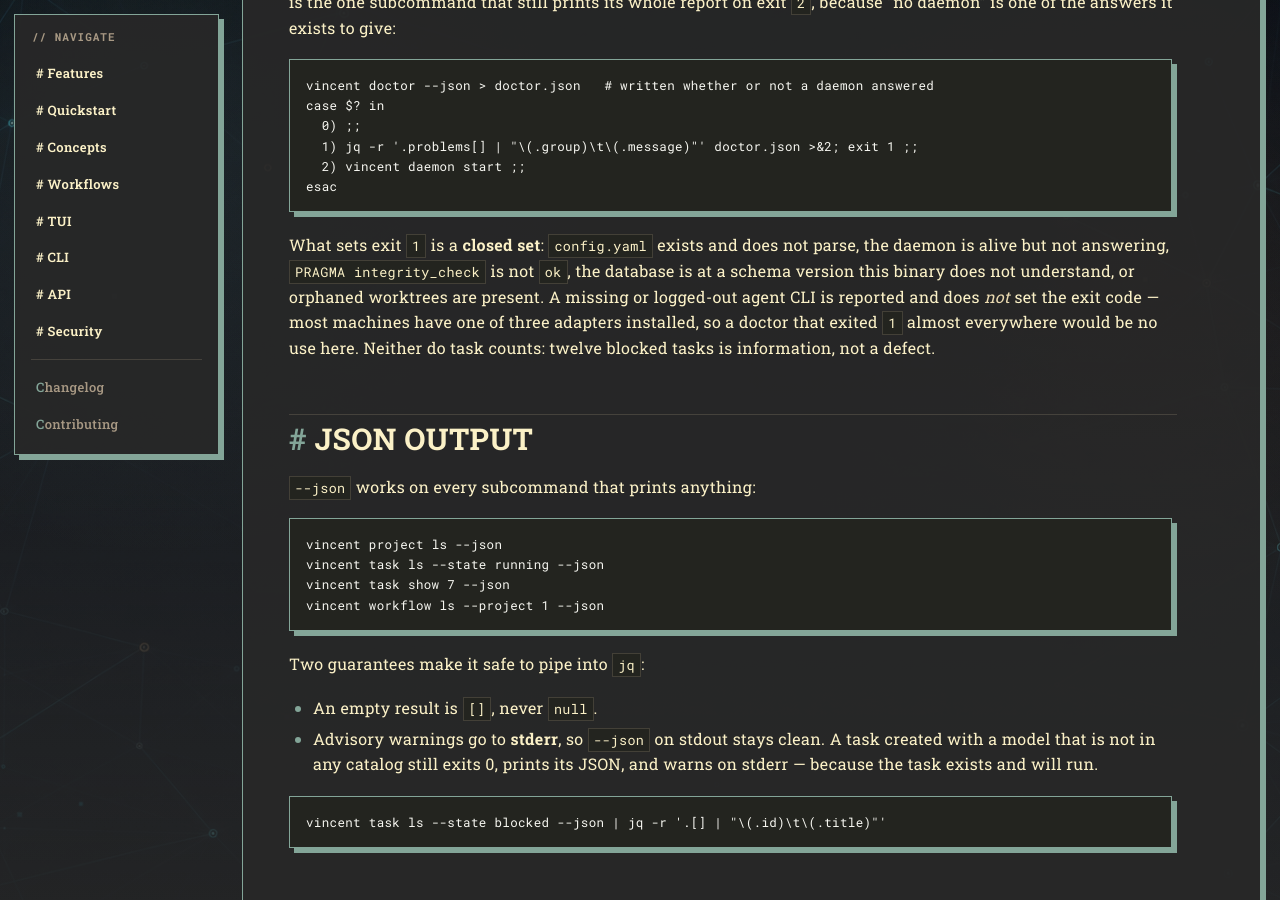
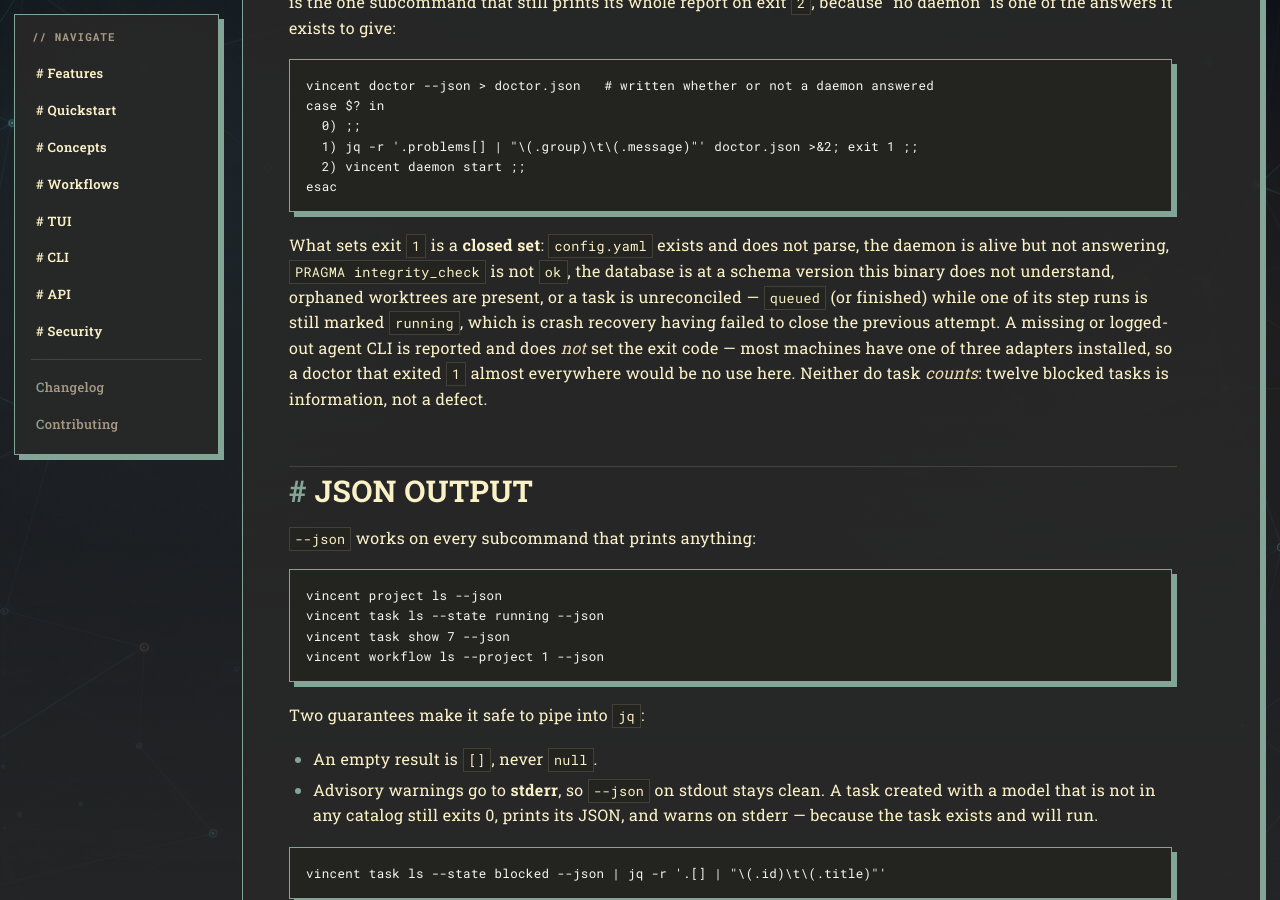
Before and after one commit to lezli01/vincent, a Jekyll site: the page built from docs/guides/scripting.md, in a window 1280 px wide and 900 px high, scrolled down 1738 px. Built offline with Jekyll 4.4.1, drawn with Linux system fonts in a browser that asks for light colours; our own code applies the rules of GitHub Pages for plain Markdown files.

Commit message:
docs: carry the unreconciled task through doctor's closed set and §11
The recovery fix added a sixth member to doctor's unhealthy set and a
fourth check to the admission walk. Three pages still described the old
shapes:

- `docs/reference/cli.md` and `docs/guides/scripting.md` both enumerate
  what sets `vincent doctor`'s exit 1, and both stopped at orphaned
  worktrees. Their "neither do task counts" contrast also needed
  narrowing to counts: a Tasks-group finding can now set the exit code.
- `docs/spec.md` §11 says the admission walk "applies the three checks
  **in this order**", which the unreconciled refusal — inserted between
  the pause and the hold — makes false. Amended in place with a dated
  note rather than renumbering the list.
- `docs/guides/troubleshooting.md`'s "daemon starts and immediately
  exits" named an invalid `config.yaml` as the only fatal startup
  condition. A recovery failure is now the second one, and it is the
  section an operator reaches for after reading that log line.

```diff
--- a/docs/guides/scripting.md
+++ b/docs/guides/scripting.md
@@ -78,11 +78,14 @@ esac
 
 What sets exit `1` is a **closed set**: `config.yaml` exists and does not parse,
 the daemon is alive but not answering, `PRAGMA integrity_check` is not `ok`, the
-database is at a schema version this binary does not understand, or orphaned
-worktrees are present. A missing or logged-out agent CLI is reported and does
-*not* set the exit code — most machines have one of three adapters installed, so
-a doctor that exited `1` almost everywhere would be no use here. Neither do task
-counts: twelve blocked tasks is information, not a defect.
+database is at a schema version this binary does not understand, orphaned
+worktrees are present, or a task is unreconciled — `queued` (or finished) while
+one of its step runs is still marked `running`, which is crash recovery having
+failed to close the previous attempt. A missing or logged-out agent CLI is
+reported and does *not* set the exit code — most machines have one of three
+adapters installed, so a doctor that exited `1` almost everywhere would be no
+use here. Neither do task *counts*: twelve blocked tasks is information, not a
+defect.
 
 ## JSON output
 
```
Also changed, not shown: docs/guides/troubleshooting.md (+6 -0 lines), docs/reference/cli.md (+8 -4 lines), docs/spec.md (+11 -0 lines).
